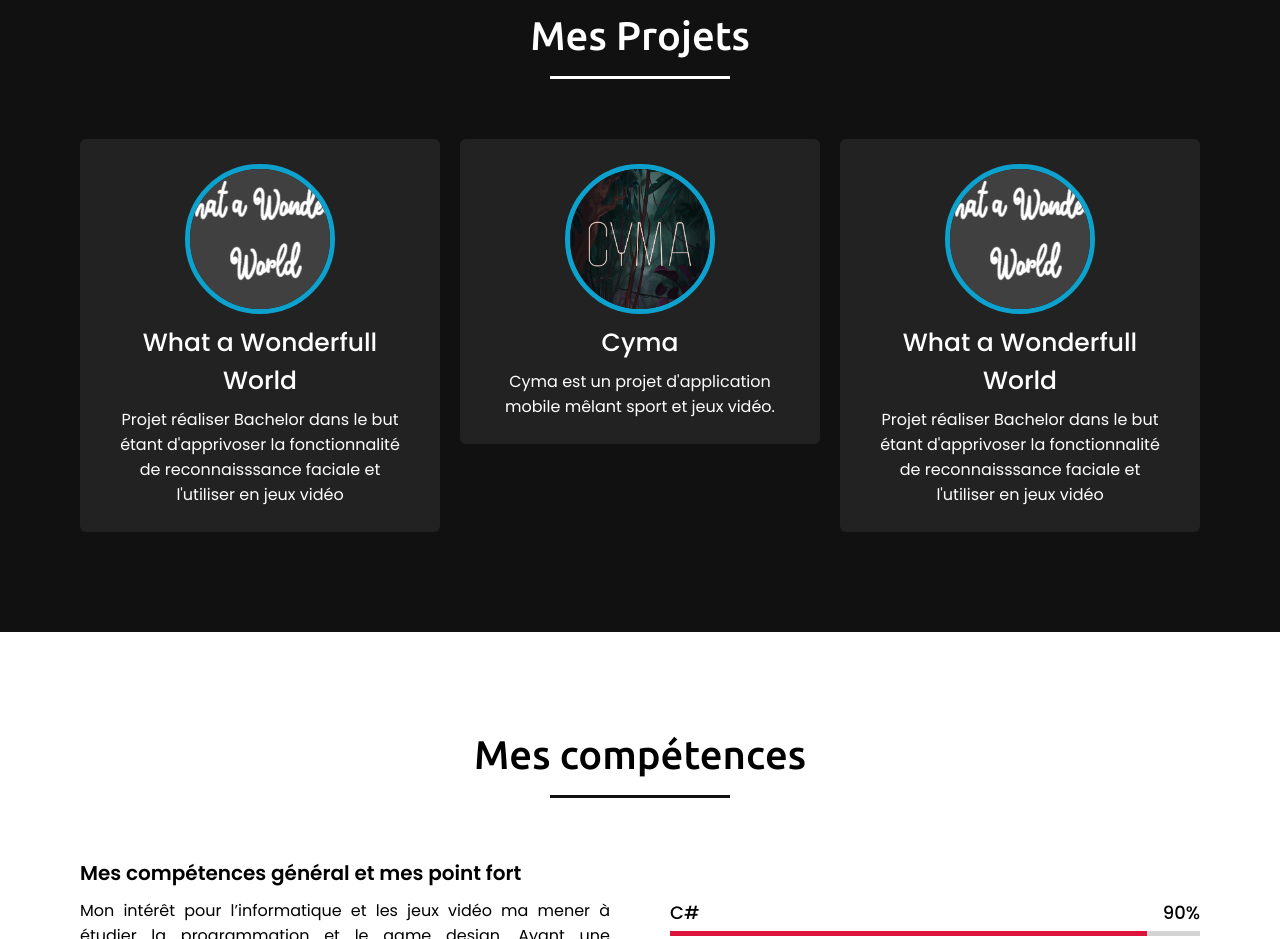
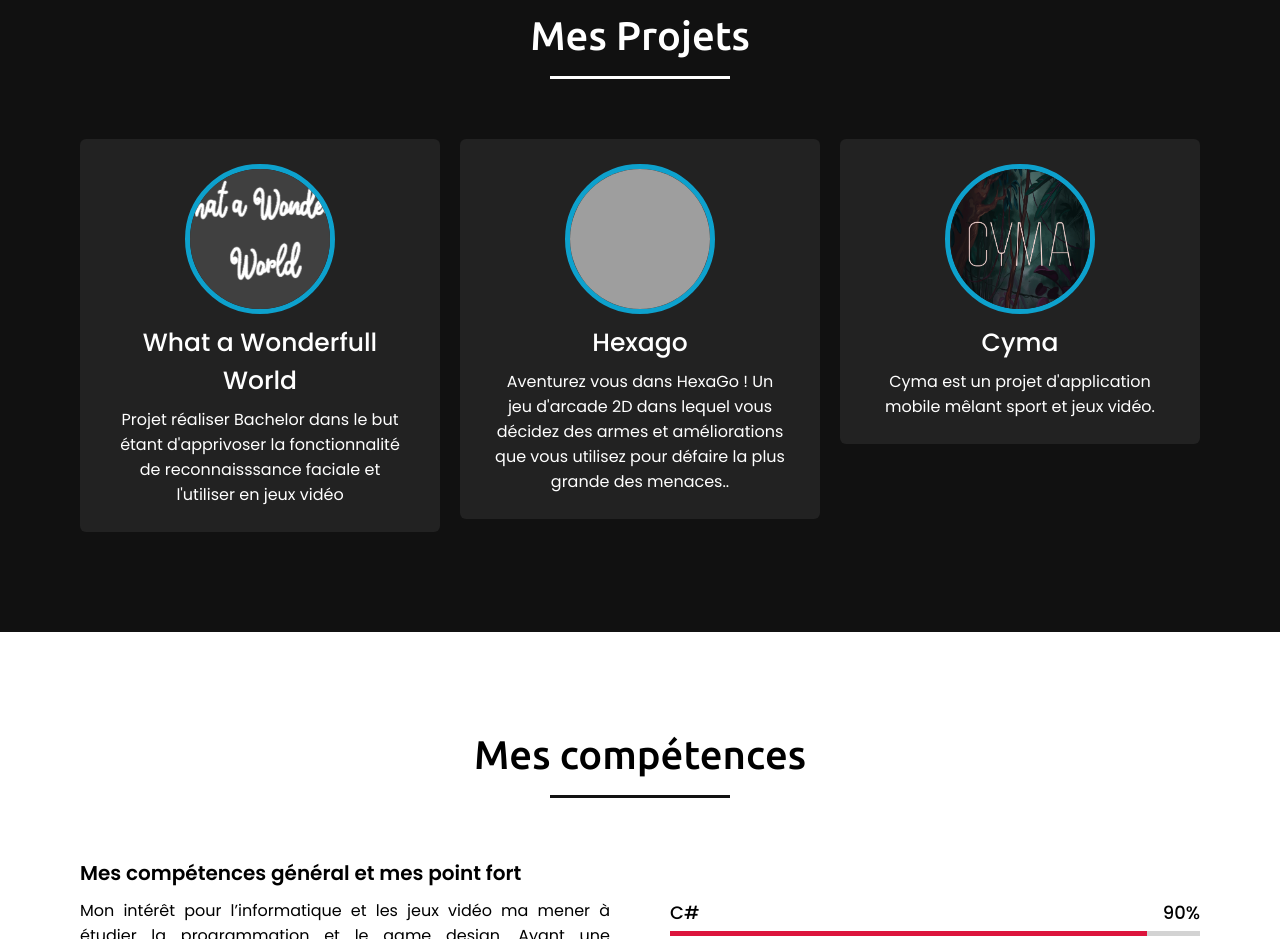
Before and after one commit to HajnalFlorian/FlrnHaj.github.io, a plain HTML site: page index.html in a window 1280 px wide. Shown: the part 1620-2559 px from the top of the page. Drawn offline with nearby package versions, Linux system fonts and the light colour scheme; grey boxes are pictures that could not be loaded.

Commit message:
Update Portfolio

```diff
--- a/index.html
+++ b/index.html
@@ -80,6 +80,14 @@
                             <div class="text">What a Wonderfull World</div>
                             <p>Projet réaliser Bachelor dans le but étant d'apprivoser la fonctionnalité de reconnaisssance faciale et l'utiliser en jeux vidéo</p>
                         </div>
+                    </div>
+                    <div class="card">
+                        <div class="box">
+                            <img src="images/Hexago.png" alt="">
+                            <div class="text">Hexago</div>
+                            <p>Aventurez vous dans HexaGo ! Un jeu d'arcade 2D dans lequel vous décidez des armes et améliorations que vous utilisez pour défaire la plus grande des menaces..</p>
+                        </div>
+                    </div>
                 </div>
             </div>
         </section>
```
Also changed, not shown: 1 other file.
